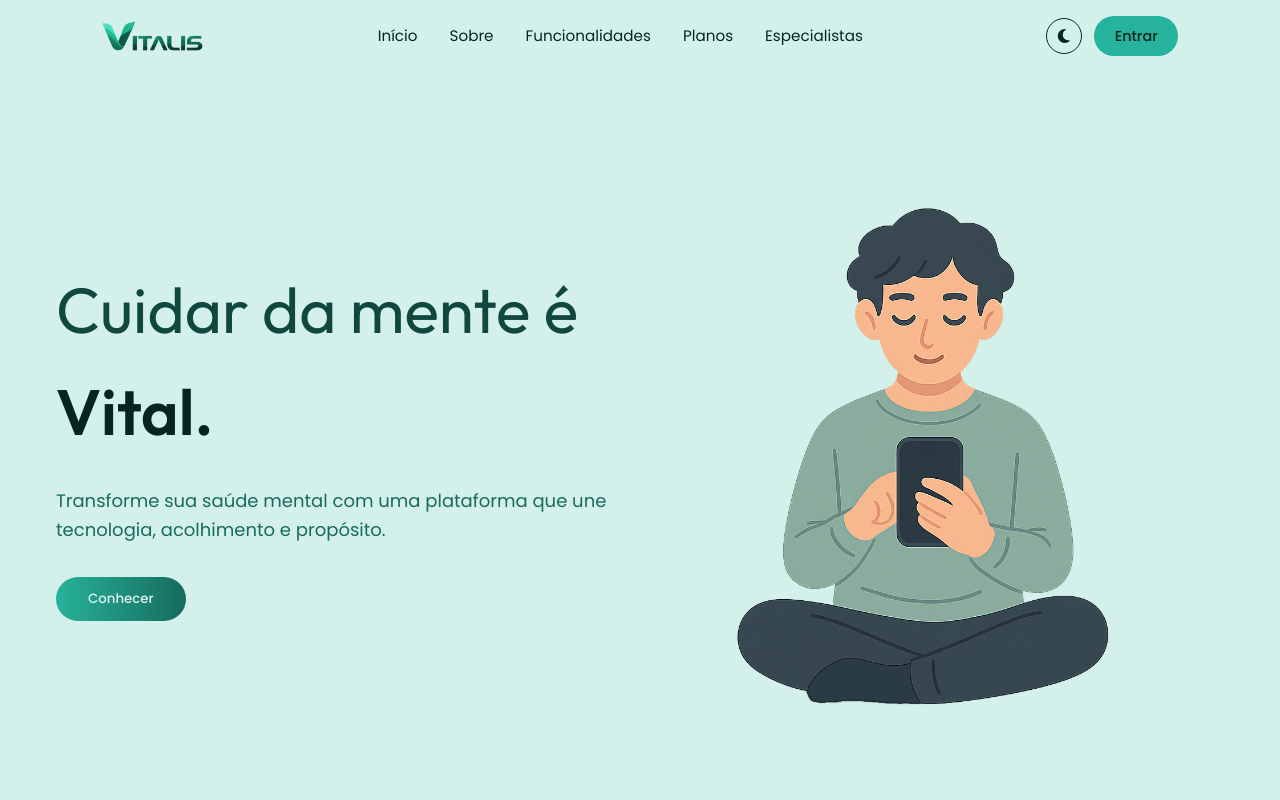
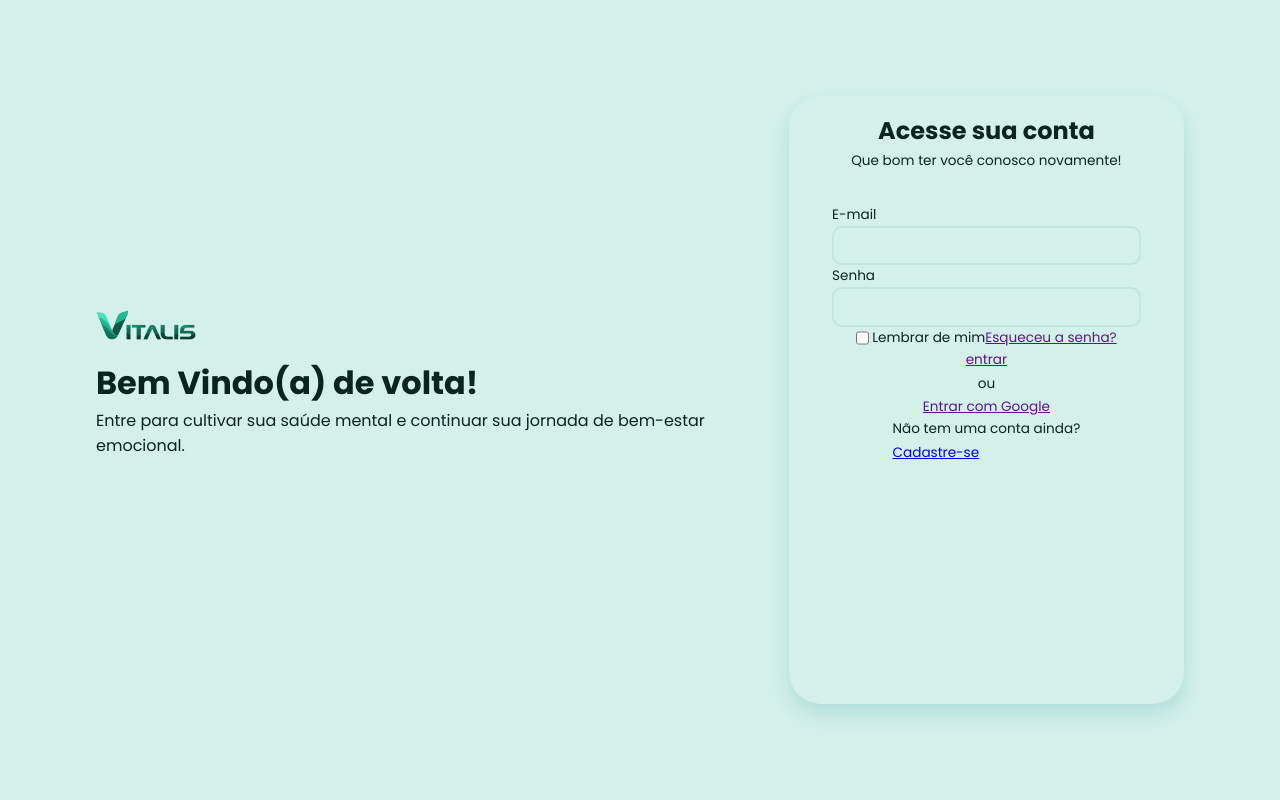
Before and after one commit to vitalis-app/vitalis-frontend, an Angular app: page /auth/login in a window 1280 px wide. Before the commit this address led to /. Shown: the top 800 px of the page. Built offline with nearby package versions, Linux system fonts and the light colour scheme.

Commit message:
Base da página de login

```diff
--- /dev/null
+++ b/src/app/web-app/layout/login-page-layout/login-page-layout.component.html
@@ -0,0 +1 @@
+<router-outlet></router-outlet>
--- /dev/null
+++ b/src/app/web-app/pages/auth/login/login.component.css
@@ -0,0 +1,62 @@
+.auth-page-container {
+    display: flex;
+    padding: 6rem;
+    width: 100vw;
+    height: 100vh;
+    justify-content: space-evenly;
+}
+
+/* Titulo/Lado Esquerdo */
+.auth-hero {
+    display:flex;
+    flex-direction: column;
+    justify-content: center;
+}
+
+#vitalis-logo {
+    width: 100px;
+    height: auto;
+    margin-bottom: 1rem;
+}
+
+/* Painel de Login */
+.auth-panel {
+    border-radius: 2rem;
+    width: 25rem;
+    padding: 1rem;
+    display: flex;
+    flex-direction: column;
+    align-items: center;
+    box-shadow: 0 10px 20px 0 var(--shadow-1);
+}
+.auth-panel p, a{
+    font-size: 0.85rem;
+}
+.text-container {
+    margin-bottom: 2rem;
+}
+.inputs-container {
+    display: flex;
+    flex-direction: column;
+    width: 85%;
+}
+.inputs-container input {
+    all: unset;
+    max-width: 100%;
+    background-color: transparent;
+    padding: 5px;
+    border: solid 2px var(--verde-5);
+    border-radius: 10px;
+}
+.remember-forgot-section {
+    max-width: 100%;
+    display: flex;
+    justify-content: space-between;
+}
+.remember-me {
+    display: flex;
+    gap: 0.2rem;
+}
+#panel-title, #panel-subtitle {
+    text-align: center;
+}
--- /dev/null
+++ b/src/app/web-app/pages/auth/login/login.component.html
@@ -0,0 +1,48 @@
+<div class="auth-page-container">
+    <!-- Lado esquerdo da página -->
+    <div class="auth-hero">
+        <img id="vitalis-logo" src="\assets\imgs\vitalis.png" alt="">
+        <div class="text-container">
+            <h1 class="text-title">
+                Bem Vindo(a) de volta!
+            </h1>
+            <p class="text-subtitle">
+                Entre para cultivar sua saúde mental e continuar sua jornada de bem-estar emocional.
+            </p>
+        </div>
+    </div>
+
+    <!-- Painel de login -->
+    <div class="auth-panel">
+        <div class="text-container">
+            <h2 id="panel-title">Acesse sua conta</h2>
+            <p id="panel-subtitle">Que bom ter você conosco novamente! </p>
+        </div>
+        <div class="inputs-container">
+            <p>E-mail</p>
+            <input type="text">
+            <p>Senha</p>
+            <input type="text">
+        </div>
+        <div class="remember-forgot-section">
+            <div class="remember-me">
+                <input type="checkbox" name="" id="">
+                <p>Lembrar de mim</p>
+            </div>
+            <a id="forgot-password" href="">Esqueceu a senha?</a>
+        </div>
+        <a id="login-btn" href="">
+            entrar
+        </a> <!-- verde-3 ou verde-10 -->
+        <div class="or-division">
+            <a>ou</a>
+        </div>
+        <a id="google-login-btn" href="">
+            Entrar com Google
+        </a>
+        <div class="signin">
+            <p>Não tem uma conta ainda?</p>
+            <a href="https://youtu.be/dQw4w9WgXcQ?si=Gmx_Th0IghHRCSjS">Cadastre-se</a>
+        </div>
+    </div>
+</div>
--- a/src/app/web-app/pages/login/login.component.html
+++ /dev/null
@@ -1 +0,0 @@
-<p>login works!</p>
```
Also changed, not shown: src/app/app-routing.module.ts (+14 -3 lines), src/app/app.module.ts (+5 -3 lines), src/app/web-app/layout/login-page-layout/login-page-layout.component.ts (added, +10 -0 lines), src/app/web-app/layout/login-page-layout/login-page-layout.component.css (added), src/app/web-app/pages/auth/cadastro/cadastro.component.css (added), src/app/web-app/pages/auth/cadastro/cadastro.component.html (renamed from src/app/web-app/pages/cadastro/cadastro.component.html), src/app/web-app/pages/auth/cadastro/cadastro.component.ts (renamed from src/app/web-app/pages/cadastro/cadastro.component.ts), src/app/web-app/pages/auth/login/login.component.ts (renamed from src/app/web-app/pages/login/login.component.ts), 2 other files (tests, documents, lock files or other folders).
